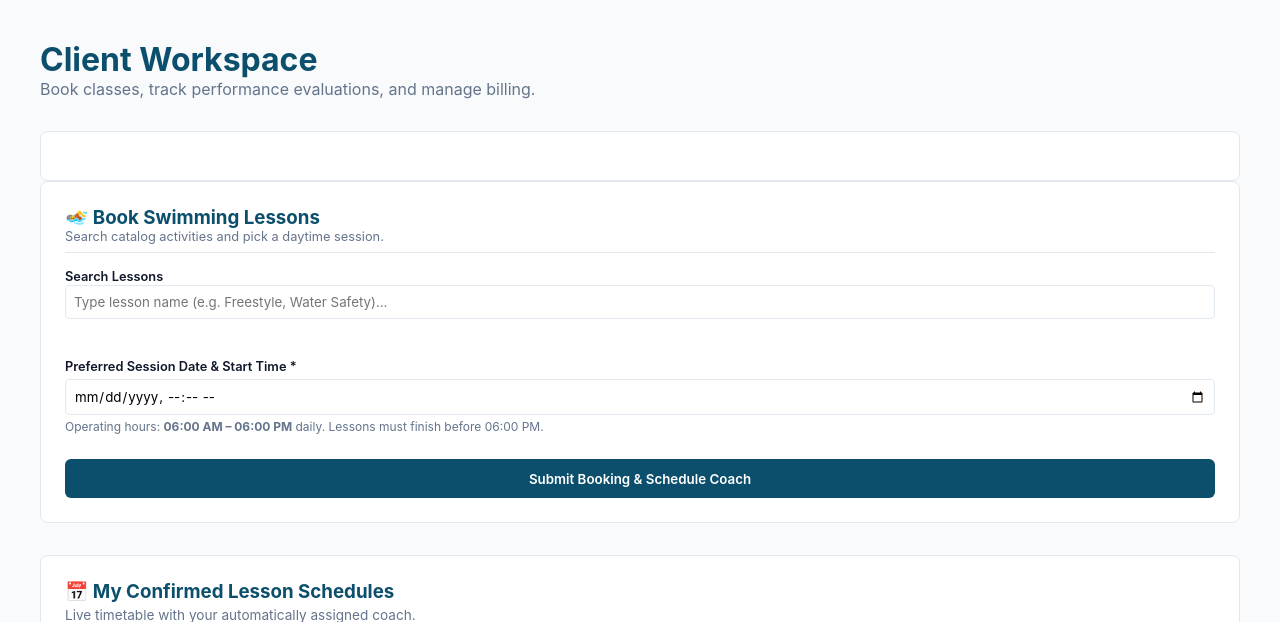
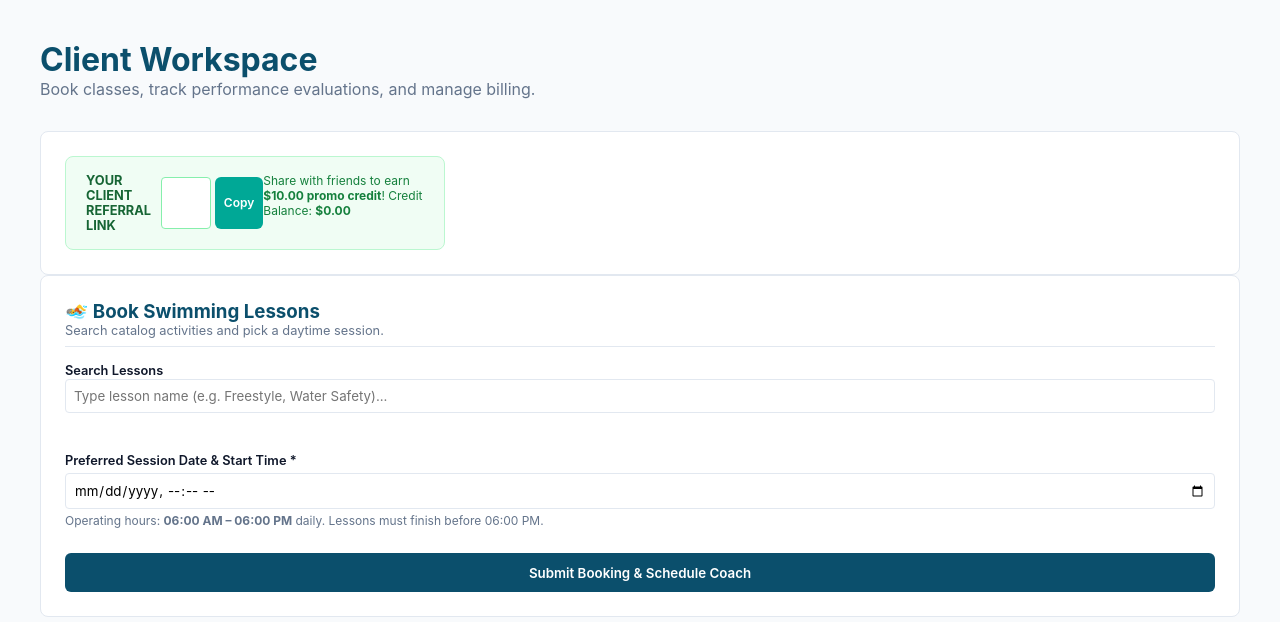
Before and after one commit to ronjoy18/proswim, a Django app: template templates/client_dashboard.html in a window 1280 px wide. Shown: the part 76-698 px from the top of the page. Run offline with Django 5.2, Linux system fonts and the light colour scheme; the template is opened without the code that fills it, so the values that code supplies are empty; data comes from the database, SQL or seed files in the repository.

Commit message:
dashboard improvement

```diff
--- a/templates/client_dashboard.html
+++ b/templates/client_dashboard.html
@@ -19,7 +19,7 @@
 
   <!-- Referral & Promo Balance Box -->
 <div class="card">
-  <div id="referral-box" style="display: none; background: #F0FDF4; border: 1px solid #BBF7D0; padding: 1rem 1.25rem; border-radius: 8px; max-width: 380px;">
+  <div id="referral-box" style="display: flex; width: 100%; background: #F0FDF4; border: 1px solid #BBF7D0; padding: 1rem 1.25rem; border-radius: 8px; max-width: 380px;">
     <div style="font-size: 0.8rem; font-weight: 700; color: #166534;">YOUR CLIENT REFERRAL LINK</div>
     <div style="display: flex; gap: 4px; margin: 4px 0;">
       <input type="text" id="my-ref-link" readonly style="font-size: 0.75rem; padding: 4px; width: 100%; background: #FFF; border: 1px solid #86EFAC; border-radius: 4px;">
```
